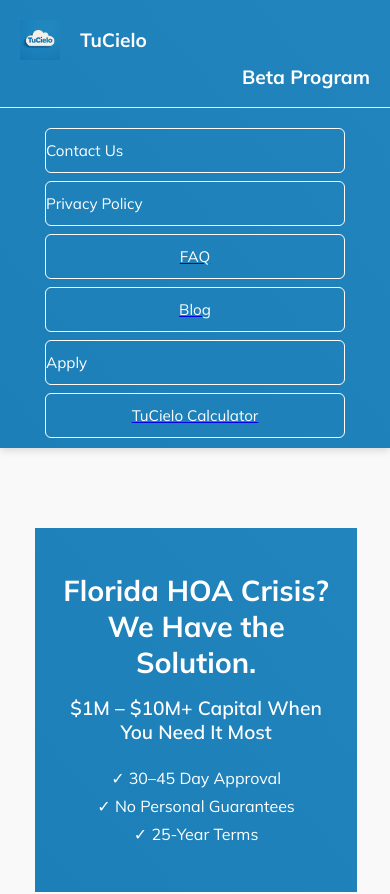
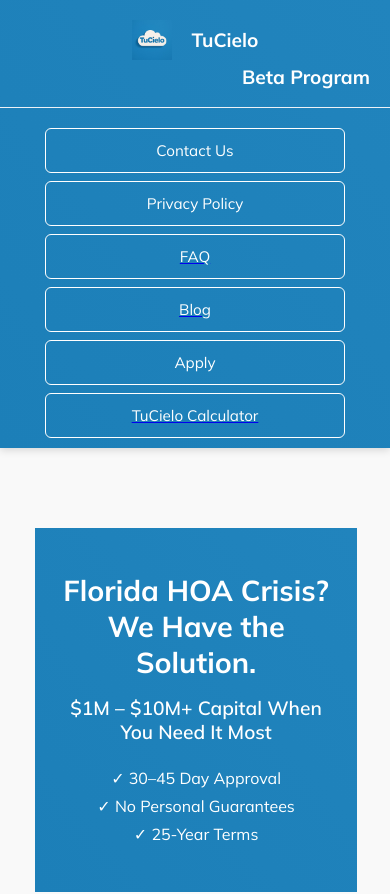
Before and after one commit to MetaCapFin/tu-cielo-site, a React (Create React App) app: page / in a window 390 px wide. Shown: the top 894 px of the page. Built offline with nearby package versions, Linux system fonts and the light colour scheme.

Commit message:
Update blogposts.css

```diff
--- a/src/blogposts.css
+++ b/src/blogposts.css
@@ -286,7 +286,7 @@
   .header-top,
   .header-bottom {
     flex-direction: column;
-    align-items: flex-start;
+    align-items: center;
     gap: 8px;
   }
 
@@ -294,13 +294,30 @@
     height: 40px;
   }
 
-  /* UPDATED: Make header buttons same size, center aligned */
+  /* Fixed mobile button styles */
   .header-button {
-    width: 200px;          /* fixed width */
-    margin: 0 auto;        /* center horizontally */
-    text-align: center;    /* center text */
-    padding: 12px 0;       /* consistent vertical padding */
-    display: block;        /* allow margin auto to work */
+    width: 200px;
+    margin: 0 auto;
+    text-align: center;
+    padding: 12px 0;
+    display: block;
+  }
+
+  .header-bottom > a,
+  .header-bottom > button {
+    display: flex;
+    justify-content: center;
+    align-items: center;
+    width: 100%;
+  }
+
+  .header-bottom > a > .header-button,
+  .header-bottom > button.header-button {
+    width: 100%;
+    text-align: center;
+    display: flex;
+    justify-content: center;
+    align-items: center;
   }
 
   .cta-button,
@@ -324,34 +341,7 @@
     font-size: 0.85rem;
     padding: 20px 10px;
   }
-
-.header-bottom {
-    flex-direction: column;
-    align-items: center;
-    gap: 8px;
-  }
-
-  .header-button {
-    width: 200px;
-    margin: 0 auto;
-    text-align: center;
-    padding: 12px 0;
-    display: block;
-  }
-
-  .header-bottom > a,
-  .header-bottom > button {
-    display: flex;
-    width: 100%;
-  }
-
-  .header-bottom > a > .header-button,
-  .header-bottom > button.header-button {
-    width: 100%;
-    text-align: center;
-  }
 }
-
 
 @media (max-width: 480px) {
   .blog-title {
```
